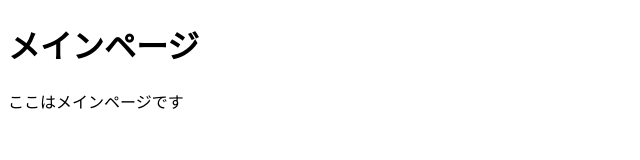
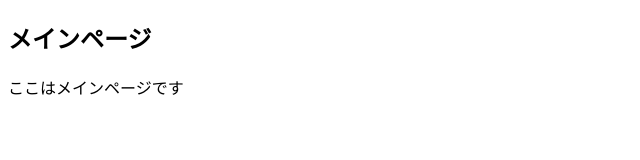
Before and after one commit to headphones06/githubmaster-check, a plain HTML site: page index.html in a window 1280 px wide. Shown: the whole page, without its empty margins (0-640 px from the left). Drawn offline with Linux system fonts and the light colour scheme.

Commit message:
指定された箇所の変更

```diff
--- a/index.html
+++ b/index.html
@@ -7,7 +7,7 @@
   <title>Document</title>
 </head>
 <body>
-  <h1>メインページ</h1>
+  <h2>メインページ</h2>
   <p>ここはメインページです</p>
 </body>
 </html>
```
